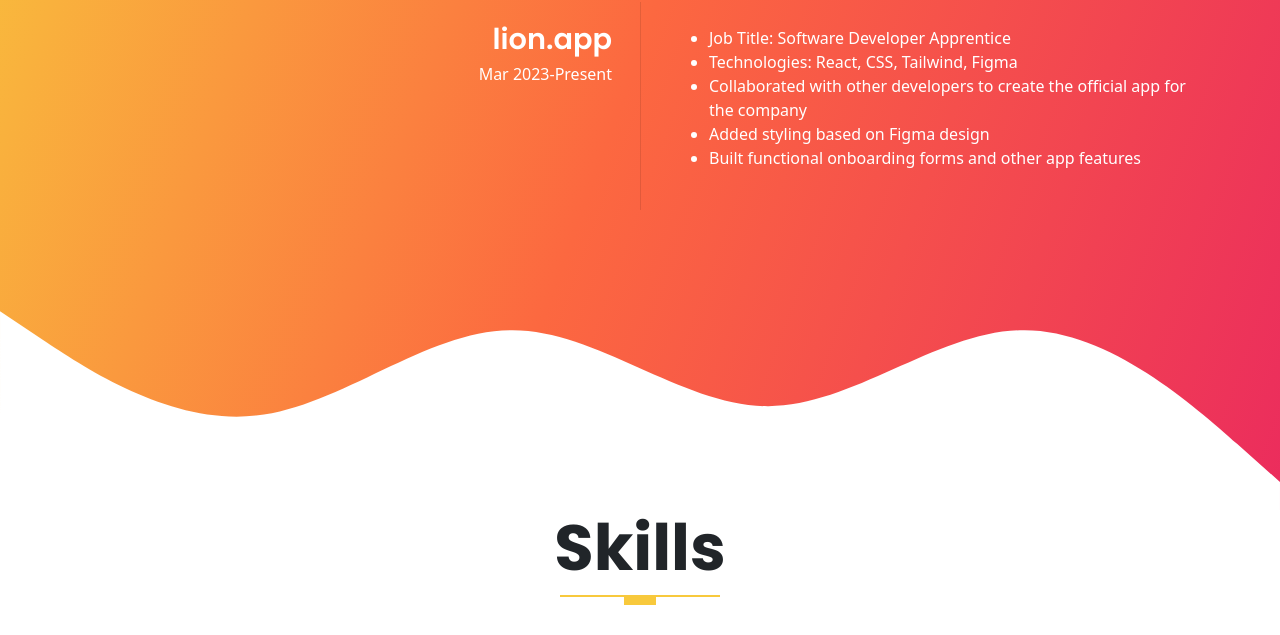
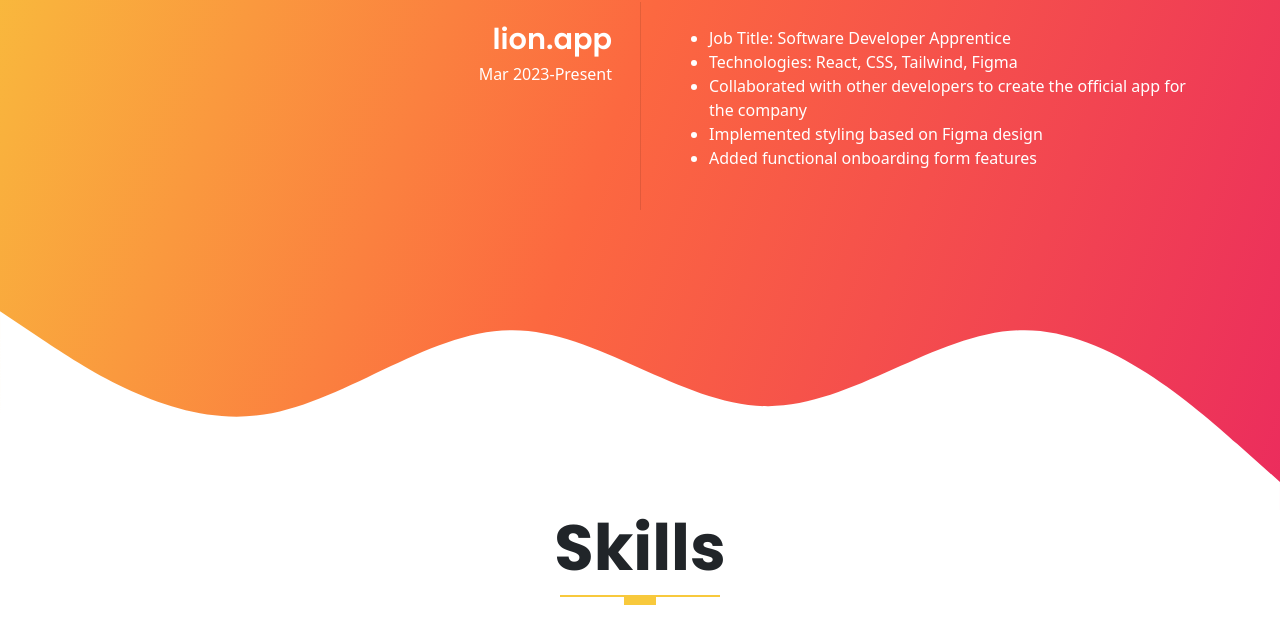
Before and after one commit to mhayakawa1/portfolio-3, a website: page index.html in a window 1280 px wide. Shown: the part 3058-3693 px from the top of the page. Drawn offline with nearby package versions, Linux system fonts and the light colour scheme; files that its build step writes are made by us from their sources.

Commit message:
Update index.html

```diff
--- a/index.html
+++ b/index.html
@@ -311,8 +311,8 @@
           <li class="fw-light text-white"><b>Technologies:</b> React, CSS, Tailwind, Figma</li>
           <li class="fw-light text-white">Collaborated with other developers to create the
             official app for the company</li>
-          <li class="fw-light text-white">Added styling based on Figma design</li>
-          <li class="fw-light text-white">Built functional onboarding forms and other app features</li>
+          <li class="fw-light text-white">Implemented styling based on Figma design</li>
+          <li class="fw-light text-white">Added functional onboarding form features</li>
         </ul>
       </div>
     </div>
```
